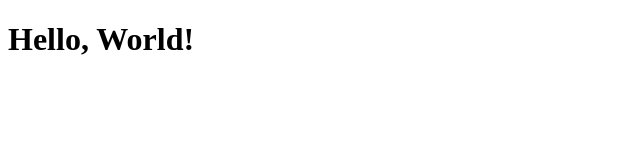
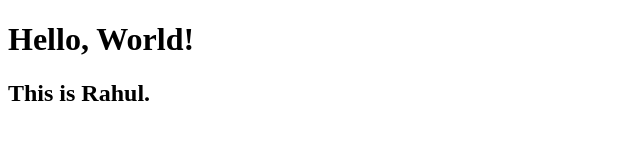
Before and after one commit to rahularavindh/Coursera-JohnHopkins, a plain HTML site: page index.html in a window 1280 px wide. Shown: the whole page, without its empty margins (0-640 px from the left). Drawn offline with Linux system fonts and the light colour scheme.

Commit message:
Second change

```diff
--- a/index.html
+++ b/index.html
@@ -7,5 +7,6 @@
 </head>
 <body>
     <h1>Hello, World!</h1>
+    <h2>This is Rahul.</h2>
 </body>
 </html>
```
